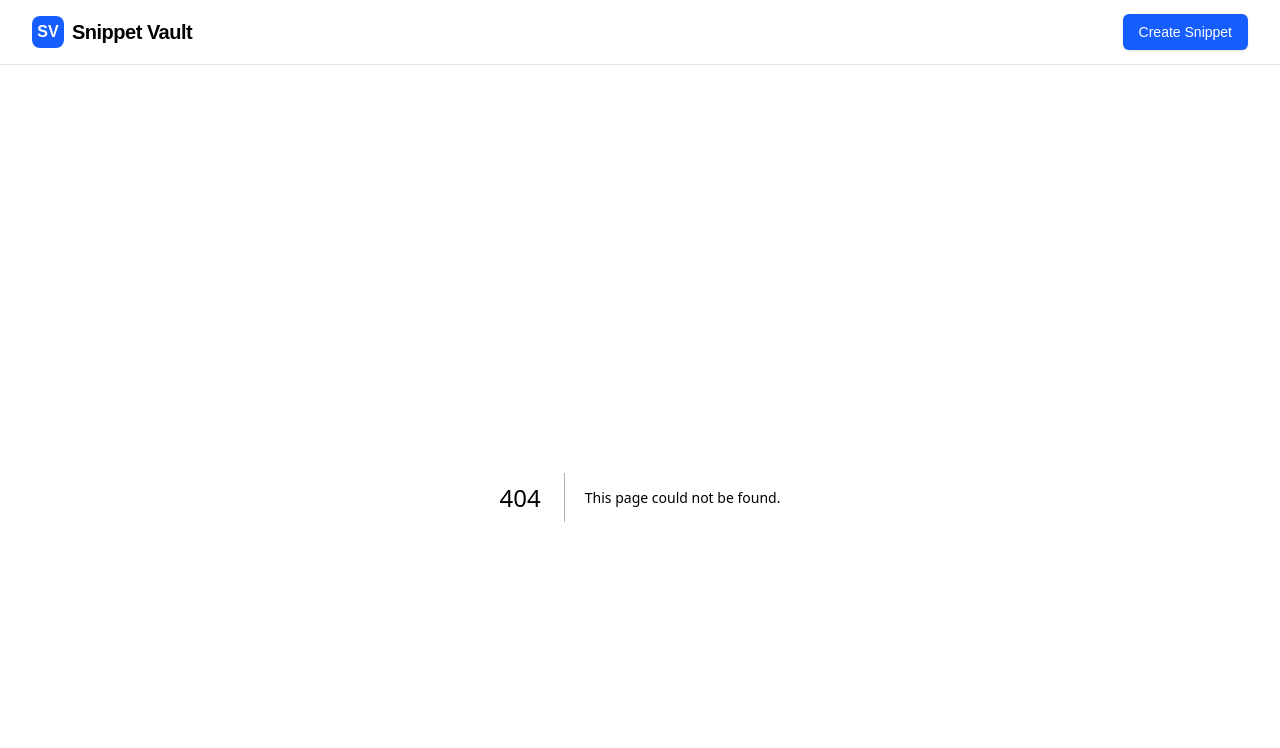
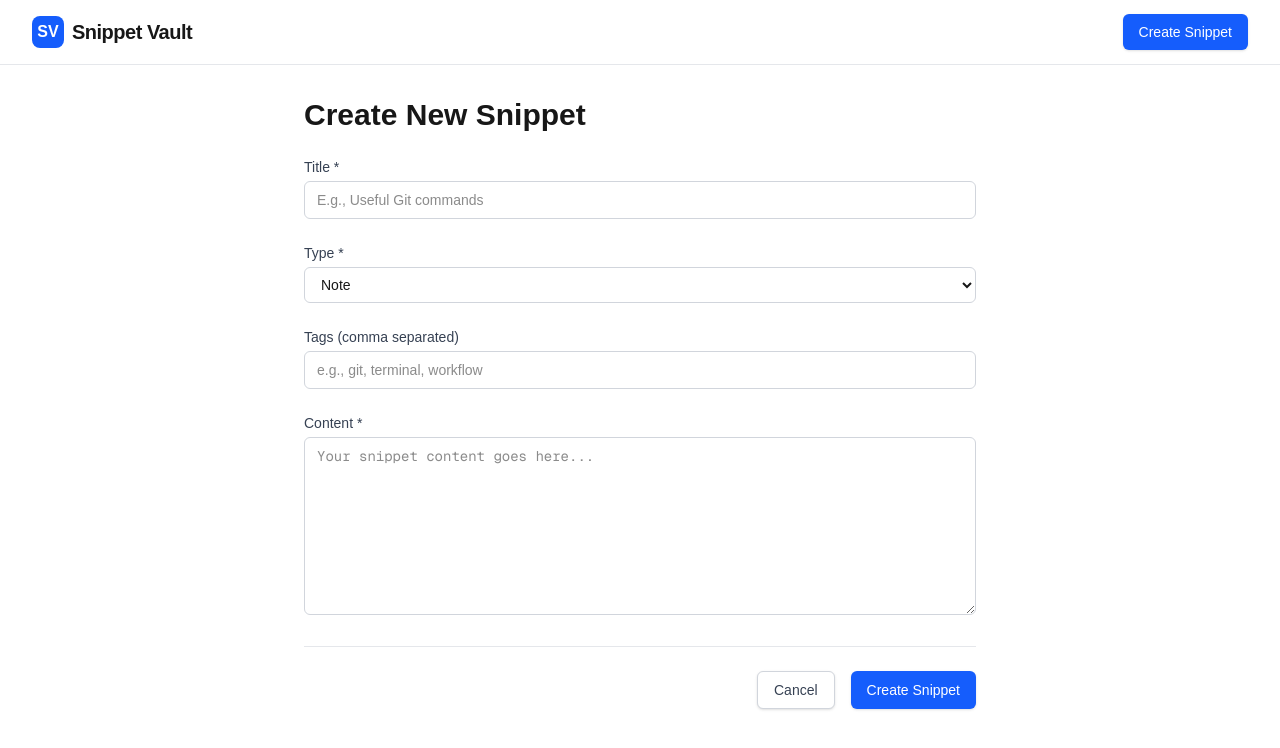
Before and after one commit to illiakornyk/snippet-vault, a Next.js app in the folder frontend/: page /create in a window 1280 px wide. Before the commit this address had no page. Shown: the top 748 px of the page. Built offline with nearby package versions, Linux system fonts and the light colour scheme; no server answers.

Commit message:
feat: create snippet page

```diff
--- /dev/null
+++ b/frontend/app/create/page.tsx
@@ -0,0 +1,140 @@
+"use client";
+
+import { api, Snippet } from '@/lib/api';
+import { useRouter } from 'next/navigation';
+import { useState } from 'react';
+
+export default function CreateSnippet() {
+  const router = useRouter();
+  const [loading, setLoading] = useState(false);
+  const [error, setError] = useState('');
+
+  const [title, setTitle] = useState('');
+  const [content, setContent] = useState('');
+  const [tags, setTags] = useState('');
+  const [type, setType] = useState<Snippet['type']>('note');
+
+  const handleSubmit = async (e: React.SyntheticEvent) => {
+    e.preventDefault();
+    setError('');
+
+    if (!title.trim() || !content.trim()) {
+      setError('Title and content are required.');
+      return;
+    }
+
+    setLoading(true);
+
+    try {
+      const tagArray = tags
+        .split(',')
+        .map((t) => t.trim())
+        .filter((t) => t.length > 0);
+
+      await api.createSnippet({
+        title: title.trim(),
+        content: content.trim(),
+        tags: tagArray,
+        type,
+      });
+
+      router.push('/');
+      router.refresh();
+    } catch (err: any) {
+      setError(err.message || 'Failed to create snippet');
+      setLoading(false);
+    }
+  };
+
+  return (
+    <div className="max-w-2xl mx-auto">
+      <h1 className="text-3xl font-bold mb-6">Create New Snippet</h1>
+
+      {error && (
+        <div className="bg-red-50 text-red-600 p-4 rounded-md mb-6 border border-red-200">
+          {error}
+        </div>
+      )}
+
+      <form onSubmit={handleSubmit} className="space-y-6">
+        <div>
+          <label htmlFor="title" className="block text-sm font-medium text-gray-700 dark:text-gray-300 mb-1">
+            Title *
+          </label>
+          <input
+            type="text"
+            id="title"
+            value={title}
+            onChange={(e) => setTitle(e.target.value)}
+            className="w-full rounded-md border border-gray-300 px-3 py-2 text-sm focus:border-blue-500 focus:outline-none focus:ring-1 focus:ring-blue-500 dark:border-gray-700 dark:bg-gray-800"
+            required
+            placeholder="E.g., Useful Git commands"
+          />
+        </div>
+
+        <div>
+          <label htmlFor="type" className="block text-sm font-medium text-gray-700 dark:text-gray-300 mb-1">
+            Type *
+          </label>
+          <select
+            id="type"
+            value={type}
+            onChange={(e) => setType(e.target.value as Snippet['type'])}
+            className="w-full rounded-md border border-gray-300 px-3 py-2 text-sm focus:border-blue-500 focus:outline-none focus:ring-1 focus:ring-blue-500 dark:border-gray-700 dark:bg-gray-800"
+            required
+          >
+            <option value="note">Note</option>
+            <option value="link">Link</option>
+            <option value="command">Command</option>
+          </select>
+        </div>
+
+        <div>
+          <label htmlFor="tags" className="block text-sm font-medium text-gray-700 dark:text-gray-300 mb-1">
+            Tags (comma separated)
+          </label>
+          <input
+            type="text"
+            id="tags"
+            value={tags}
+            onChange={(e) => setTags(e.target.value)}
+            className="w-full rounded-md border border-gray-300 px-3 py-2 text-sm focus:border-blue-500 focus:outline-none focus:ring-1 focus:ring-blue-500 dark:border-gray-700 dark:bg-gray-800"
+            placeholder="e.g., git, terminal, workflow"
+          />
+        </div>
+
+        <div>
+          <label htmlFor="content" className="block text-sm font-medium text-gray-700 dark:text-gray-300 mb-1">
+            Content *
+          </label>
+          <textarea
+            id="content"
+            value={content}
+            onChange={(e) => setContent(e.target.value)}
+            rows={8}
+            className="w-full rounded-md border border-gray-300 px-3 py-2 text-sm focus:border-blue-500 focus:outline-none focus:ring-1 focus:ring-blue-500 dark:border-gray-700 dark:bg-gray-800 font-mono"
+            required
+            placeholder="Your snippet content goes here..."
+          />
+        </div>
+
+        <div className="flex justify-end gap-4 border-t border-gray-200 dark:border-gray-800 pt-6">
+          <button
+            type="button"
+            onClick={() => router.back()}
+            className="px-4 py-2 text-sm font-medium text-gray-700 dark:text-gray-300 bg-white dark:bg-gray-900 border border-gray-300 dark:border-gray-700 rounded-md shadow-sm hover:bg-gray-50 dark:hover:bg-gray-800 focus:outline-none focus:ring-2 focus:ring-blue-500"
+          >
+            Cancel
+          </button>
+          <button
+            type="submit"
+            disabled={loading}
+            className="px-4 py-2 text-sm font-medium text-white bg-blue-600 rounded-md shadow-sm hover:bg-blue-700 focus:outline-none focus:ring-2 focus:ring-blue-500 disabled:opacity-50 disabled:cursor-not-allowed flex items-center gap-2"
+          >
+            {loading ? 'Creating...' : 'Create Snippet'}
+          </button>
+        </div>
+      </form>
+    </div>
+  );
+}
--- /dev/null
+++ b/frontend/app/snippet/[id]/page.tsx
@@ -0,0 +1,65 @@
+import { api } from '@/lib/api';
+import Link from 'next/link';
+import { notFound } from 'next/navigation';
+
+export default async function SnippetDetails({ params }: { params: { id: string } }) {
+  let snippet;
+  try {
+    snippet = await api.getSnippet(params.id);
+  } catch (error) {
+    notFound();
+  }
+
+  return (
+    <div className="max-w-4xl mx-auto py-8 px-4">
+      <div className="mb-8">
+        <Link
+          href="/"
+          className="text-sm font-medium text-blue-600 hover:text-blue-700 dark:text-blue-400 flex items-center gap-1 mb-4"
+        >
+          ← Back to snippets
+        </Link>
+        <div className="flex flex-col sm:flex-row sm:items-center justify-between gap-4">
+          <h1 className="text-4xl font-extrabold tracking-tight">{snippet.title}</h1>
+          <div className="flex items-center gap-3">
+            <span className="inline-flex items-center rounded-full bg-blue-100 px-3 py-0.5 text-sm font-semibold text-blue-800 dark:bg-blue-900/30 dark:text-blue-300">
+              {snippet.type}
+            </span>
+          </div>
+        </div>
+      </div>
+
+      <div className="rounded-xl border border-gray-200 bg-white shadow-sm dark:border-gray-800 dark:bg-gray-950 overflow-hidden">
+        <div className="p-6 sm:p-8">
+          <pre className="whitespace-pre-wrap font-mono text-sm sm:text-base leading-relaxed text-gray-800 dark:text-gray-200">
+            {snippet.content}
+          </pre>
+        </div>
+
+        {snippet.tags && snippet.tags.length > 0 && (
+          <div className="px-6 py-4 bg-gray-50 border-t border-gray-200 dark:bg-gray-900/50 dark:border-gray-800">
+            <div className="flex flex-wrap gap-2">
+              {snippet.tags.map((tag: string) => (
+                <span
+                  key={tag}
+                  className="inline-flex items-center rounded-md bg-white px-2 py-1 text-xs font-medium text-gray-600 ring-1 ring-inset ring-gray-200 dark:bg-gray-800 dark:text-gray-400 dark:ring-gray-700"
+                >
+                  #{tag}
+                </span>
+              ))}
+            </div>
+          </div>
+        )}
+      </div>
+
+      <div className="mt-8 flex justify-end gap-3">
+        <button className="px-4 py-2 text-sm font-medium text-red-600 hover:bg-red-50 rounded-md border border-red-200 transition-colors">
+          Delete
+        </button>
+        <button className="px-4 py-2 text-sm font-medium text-white bg-blue-600 hover:bg-blue-700 rounded-md shadow-sm transition-colors">
+          Edit Snippet
+        </button>
+      </div>
+    </div>
+  );
+}
```
Also changed, not shown: 1 other file (tests, documents, lock files or other folders).
